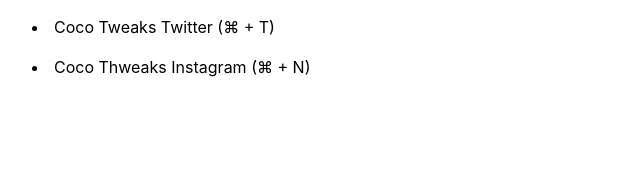
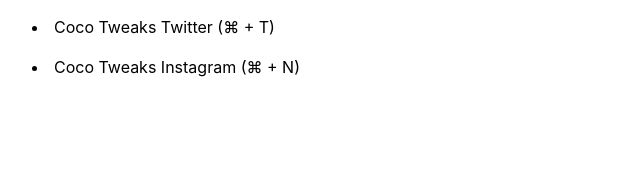
Before and after one commit to roarijo74-Tweaks/dont-touch-me, a plain HTML site: page index.html in a window 1280 px wide. Shown: the part 1431-1601 px from the top of the page, 308-948 px from the left. Drawn offline with Linux system fonts and the light colour scheme; no server answers.

Commit message:
Update index.html

```diff
--- a/index.html
+++ b/index.html
@@ -54,7 +54,7 @@
     <br>
     <li>Coco Tweaks Twitter (⌘ + T)</li>
     <br>
-    <li>Coco Thweaks Instagram (⌘ + N)</li>
+    <li>Coco Tweaks Instagram (⌘ + N)</li>
     </div>
 </div>
 <div class="block info">
```
